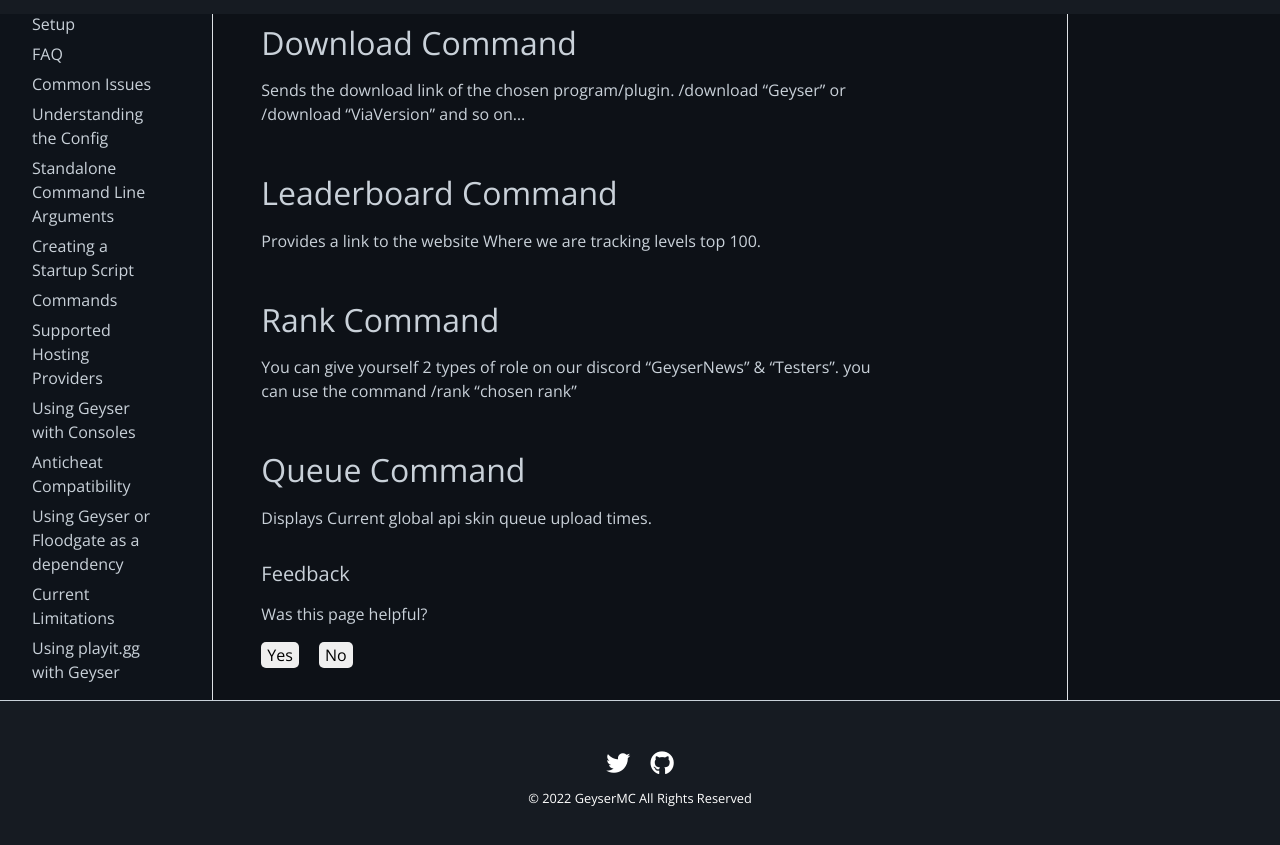
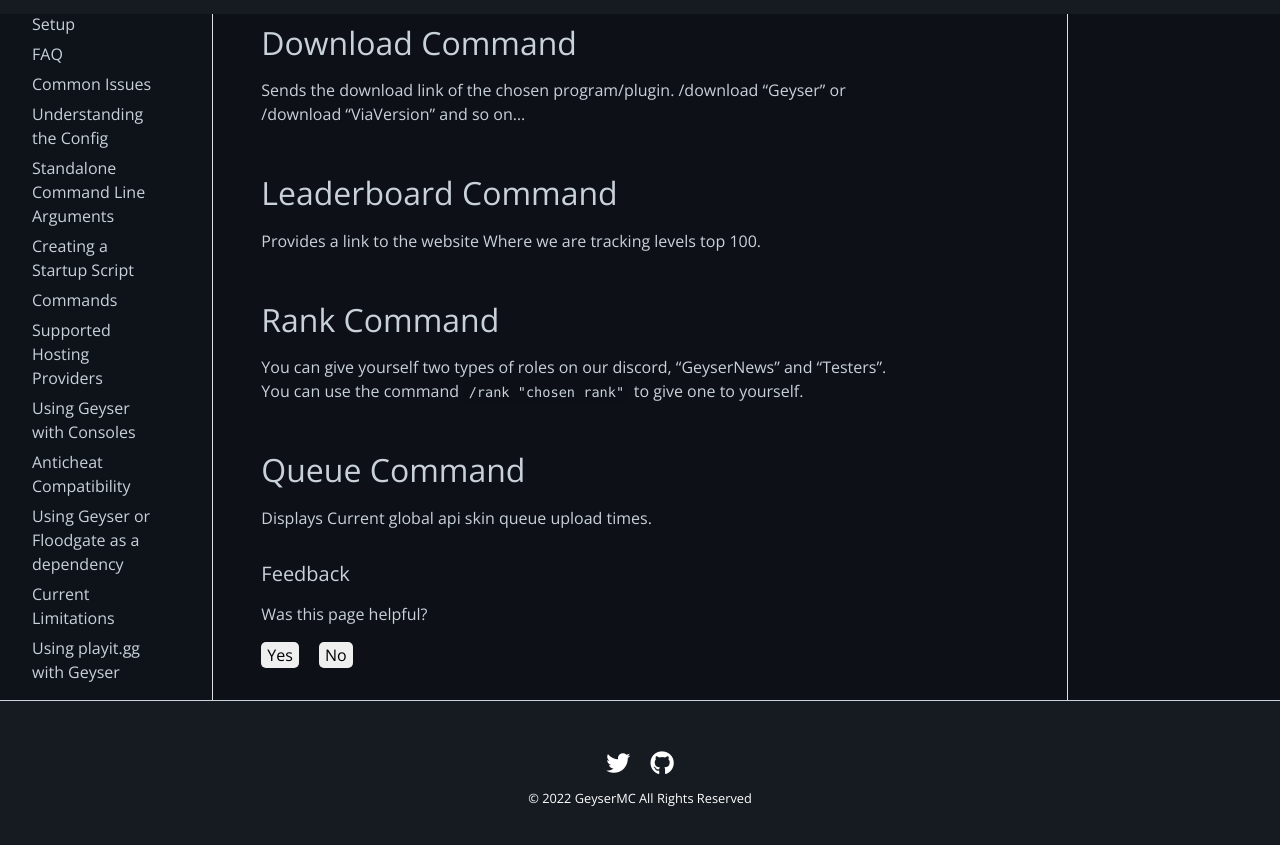
Before and after one commit to GeyserMC/GeyserWiki, a Jekyll site: the page built from _docs/other/discord-bot-usage.md, in a window 1280 px wide and 900 px high, scrolled down 2394 px, cut to the strip 50-895 px from the top of the window. Built offline with Jekyll 4.4.1, drawn with Linux system fonts in a browser that asks for light colours.

Commit message:
Update _docs/other/discord-bot-usage.md
Co-authored-by: Olivia <chew@chew.pw>

```diff
--- a/_docs/other/discord-bot-usage.md
+++ b/_docs/other/discord-bot-usage.md
@@ -42,7 +42,7 @@
 
 ## Rank Command
 
-You can give yourself 2 types of role on our discord "GeyserNews" & "Testers". you can use the command /rank "chosen rank"
+You can give yourself two types of roles on our discord, "GeyserNews" and "Testers". You can use the command `/rank "chosen rank"` to give one to yourself.
 
 ## Queue Command
 
```
